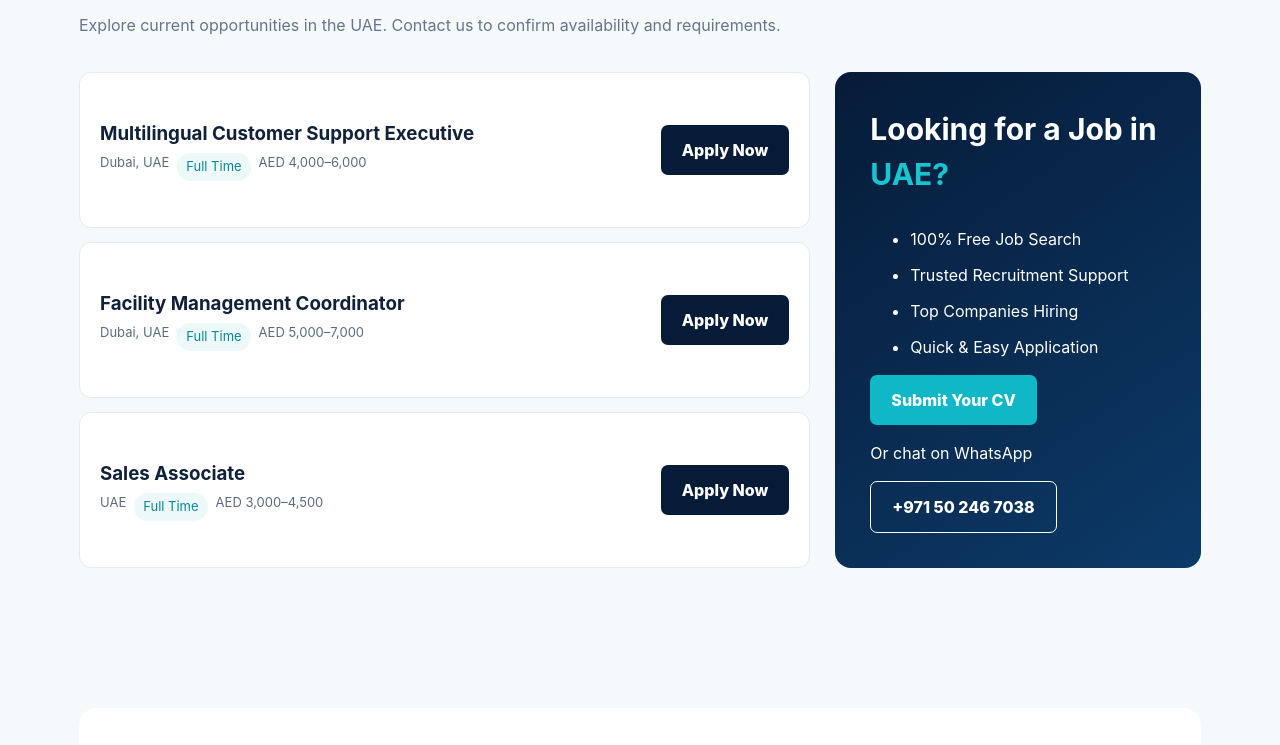
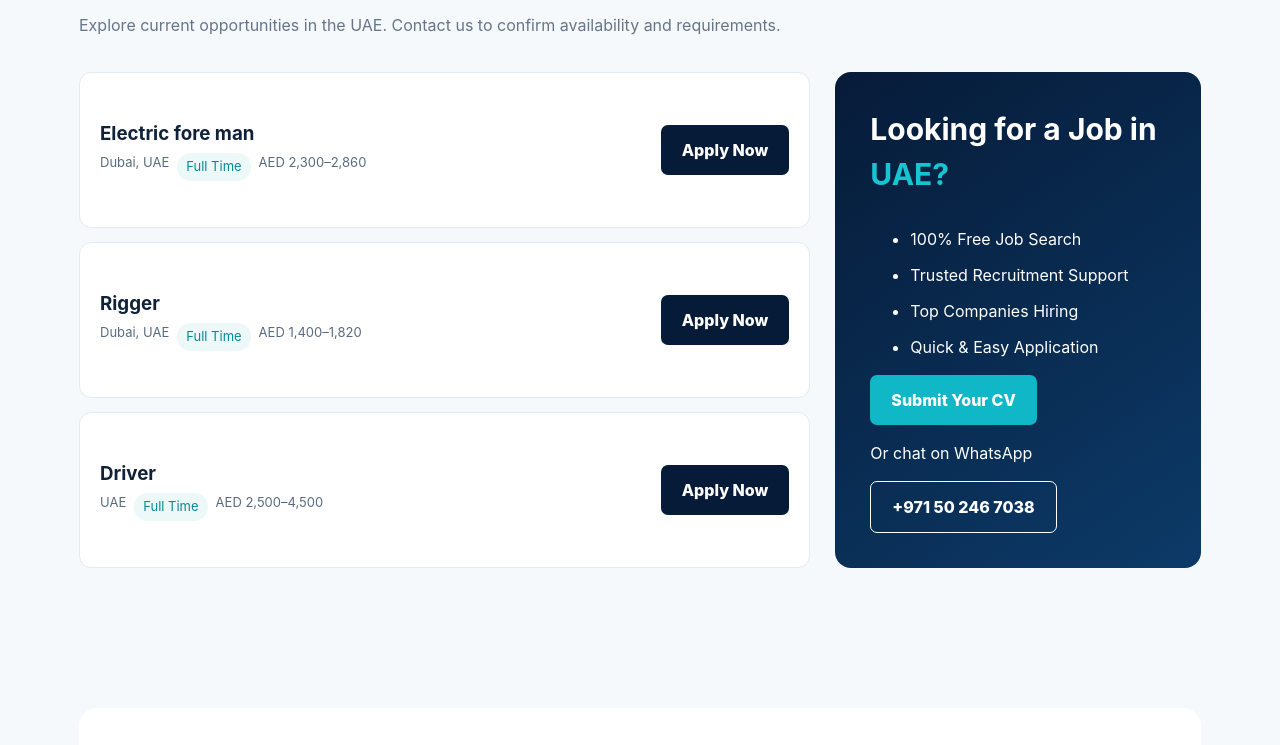
Before and after one commit to najirhossen137-arch/Work-Flow, a plain HTML site: page index.html in a window 1280 px wide. Shown: the part 1274-2019 px from the top of the page. Drawn offline with Linux system fonts and the light colour scheme; grey boxes are pictures that could not be loaded.

Commit message:
Update index.html

```diff
--- a/index.html
+++ b/index.html
@@ -36,9 +36,9 @@ nav{height:78px;background:#fff;display:flex;align-items:center;justify-content:
 
 <section id="jobs" class="section"><h2>LATEST <span style="color:var(--teal)">JOB VACANCIES</span></h2><p class="sub">Explore current opportunities in the UAE. Contact us to confirm availability and requirements.</p>
 <div class="jobs-wrap"><div class="jobs">
-<div class="job"><div><h3>Multilingual Customer Support Executive</h3><div class="tags"><span>Dubai, UAE</span><span class="tag">Full Time</span><span>AED 4,000–6,000</span></div></div><a class="btn dark" href="https://wa.me/971502467038?text=I%20want%20to%20apply%20for%20Customer%20Support%20Executive" target="_blank">Apply Now</a></div>
-<div class="job"><div><h3>Facility Management Coordinator</h3><div class="tags"><span>Dubai, UAE</span><span class="tag">Full Time</span><span>AED 5,000–7,000</span></div></div><a class="btn dark" href="https://wa.me/971502467038?text=I%20want%20to%20apply%20for%20Facility%20Management%20Coordinator" target="_blank">Apply Now</a></div>
-<div class="job"><div><h3>Sales Associate</h3><div class="tags"><span>UAE</span><span class="tag">Full Time</span><span>AED 3,000–4,500</span></div></div><a class="btn dark" href="https://wa.me/971502467038?text=I%20want%20to%20apply%20for%20Sales%20Associate" target="_blank">Apply Now</a></div>
+<div class="job"><div><h3>Electric fore man</h3><div class="tags"><span>Dubai, UAE</span><span class="tag">Full Time</span><span>AED 2,300–2,860</span></div></div><a class="btn dark" href="https://wa.me/971502467038?text=I%20want%20to%20apply%20for%20Customer%20Support%20Executive" target="_blank">Apply Now</a></div>
+<div class="job"><div><h3>Rigger</h3><div class="tags"><span>Dubai, UAE</span><span class="tag">Full Time</span><span>AED 1,400–1,820</span></div></div><a class="btn dark" href="https://wa.me/971502467038?text=I%20want%20to%20apply%20for%20Facility%20Management%20Coordinator" target="_blank">Apply Now</a></div>
+<div class="job"><div><h3>Driver</h3><div class="tags"><span>UAE</span><span class="tag">Full Time</span><span>AED 2,500–4,500</span></div></div><a class="btn dark" href="https://wa.me/971502467038?text=I%20want%20to%20apply%20for%20Sales%20Associate" target="_blank">Apply Now</a></div>
 </div>
 <aside class="side"><h3>Looking for a Job in <span style="color:#17c5d2">UAE?</span></h3><ul><li>100% Free Job Search</li><li>Trusted Recruitment Support</li><li>Top Companies Hiring</li><li>Quick & Easy Application</li></ul><a class="btn" href="#cv">Submit Your CV</a><p>Or chat on WhatsApp</p><a class="btn outline" href="https://wa.me/971502467038" target="_blank">+971 50 246 7038</a></aside></div></section>
 
```
